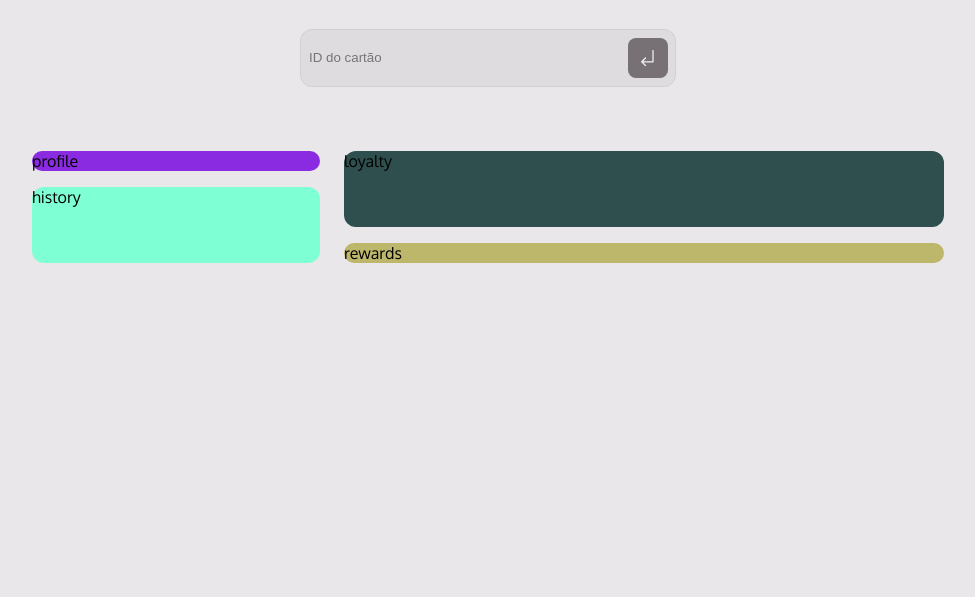
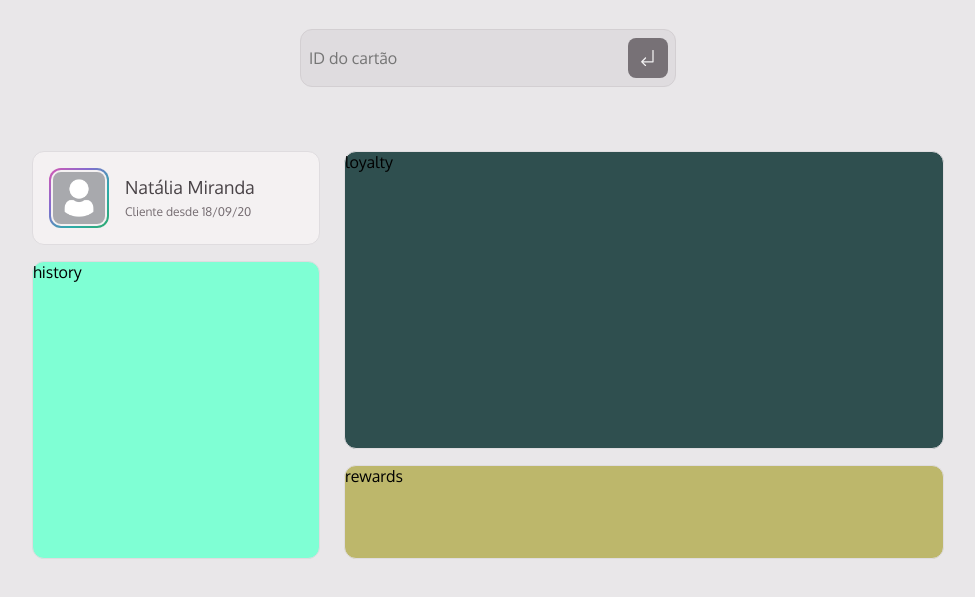
Before and after one commit to jhonedarts/membersclub, a website built with webpack: page index.html in a window 1280 px wide. Shown: the part 123-720 px from the top of the page, without its empty margins (152-1127 px from the left). Built offline with nearby package versions, Linux system fonts and the light colour scheme.

Commit message:
profile section

```diff
--- a/index.html
+++ b/index.html
@@ -24,9 +24,15 @@
     </div>
   </section>
 
-  <div class="content">
+  <main class="content">
     <section id="profile">
-      profile
+      <div class="profile-picture">
+        <img src="/src/assets/icons/profile.jpg" alt="sem imagem de perfil">
+      </div>
+      <div class="profile-details">
+        <strong class="title-sm">Natália Miranda</strong>
+        <span class="text-xs">Cliente desde 18/09/20</span>
+      </div>
     </section>
 
     <section id="loyalty">
@@ -40,7 +46,7 @@
     <section id="history">
       history
     </section>
-  </div>
+  </main>
 
 </body>
 
--- a/src/styles/global.css
+++ b/src/styles/global.css
@@ -5,7 +5,7 @@
 }
 
 :root {
-  --gradient-base: linear-gradient(90deg, #2DAA6E 0%, #2DAAAA 33.33%, #856CCF 66.67%, #D658B3 100%);
+  --gradient-base: linear-gradient(-45deg, #2DAA6E 0%, #2DAAAA 33.33%, #856CCF 66.67%, #D658B3 100%);
 
   --primary-color: #D658B3;
   --secondary-color: #45B442;
--- /dev/null
+++ b/src/styles/hero.css
@@ -0,0 +1,15 @@
+.search-field {
+  display: flex;
+  flex-direction: column;
+  gap: var(--gap-md);
+  padding: var(--gap-md) .75rem var(--search-padding-bottom);
+  max-width: 25rem;
+  margin-inline: auto;
+  margin-top: var(--gap-md);
+}
+
+.logo {
+  height: var(--logo-y);
+  width: fit-content;
+  align-self: center;
+}
--- a/src/styles/index.css
+++ b/src/styles/index.css
@@ -1,4 +1,6 @@
 @import url(global.css);
+@import url(utility.css);
 @import url(buttons.css);
 @import url(inputs.css);
-@import url(utility.css);
+@import url(hero.css);
+@import url(profile.css);
--- /dev/null
+++ b/src/styles/profile.css
@@ -0,0 +1,33 @@
+.profile-picture {
+  display: flex;
+  width: fit-content;
+  border: solid 2px transparent;
+  border-radius: .75rem;
+  background-image: linear-gradient(var(--gray-100), var(--gray-100)), var(--gradient-base);
+  background-origin: border-box;
+  background-clip: content-box, border-box;
+  margin-bottom: auto;
+}
+
+.profile-picture img {
+  width: 3.5rem;
+  aspect-ratio: 1/1;
+  border-radius: 0.625rem;
+  border: 2px solid transparent;
+}
+
+.profile-details span {
+  color: var(--gray-500);
+}
+
+.profile-details strong {
+  display: block;
+  color: var(--gray-600);
+}
+
+#profile {
+  padding: 1rem;
+  display: flex;
+  align-items: center;
+  gap: 1rem;
+}
--- a/src/styles/utility.css
+++ b/src/styles/utility.css
@@ -1,17 +1,25 @@
-.search-field {
-  display: flex;
-  flex-direction: column;
-  gap: var(--gap-md);
-  padding: var(--gap-md) .75rem var(--search-padding-bottom);
-  max-width: 25rem;
-  margin-inline: auto;
-  margin-top: var(--gap-md);
+.title-md {
+  font: var(--title-md);
 }
-
-.logo {
-  height: var(--logo-y);
-  width: fit-content;
-  align-self: center;
+.title-sm {
+  font: var(--title-sm);
+}
+.subtitle-md {
+  font: var(--subtitle-md);
+  text-transform: uppercase;
+}
+.subtitle-sm {
+  font: var(--subtitle-sm);
+  text-transform: uppercase;
+}
+.text-md {
+  font: var(--text-md);
+}
+.text-sm {
+  font: var(--text-sm);
+}
+.text-xs {
+  font: var(--text-xs);
 }
 
 .content {
@@ -43,13 +51,12 @@
 
 .content section {
   border-radius: 12px;
+  border: 1px solid var(--gray-300);
+  background-color: var(--gray-100);
 }
-
 #profile {
   grid-area: profile;
-  background-color: blueviolet;
 }
-
 #loyalty {
   grid-area: loyalty;
   background-color: darkslategray;
```
Also changed, not shown: src/assets/icons/profile.jpg (added), src/styles/history.css (added), src/styles/loyalty.css (added), src/styles/rewards.css (added).
